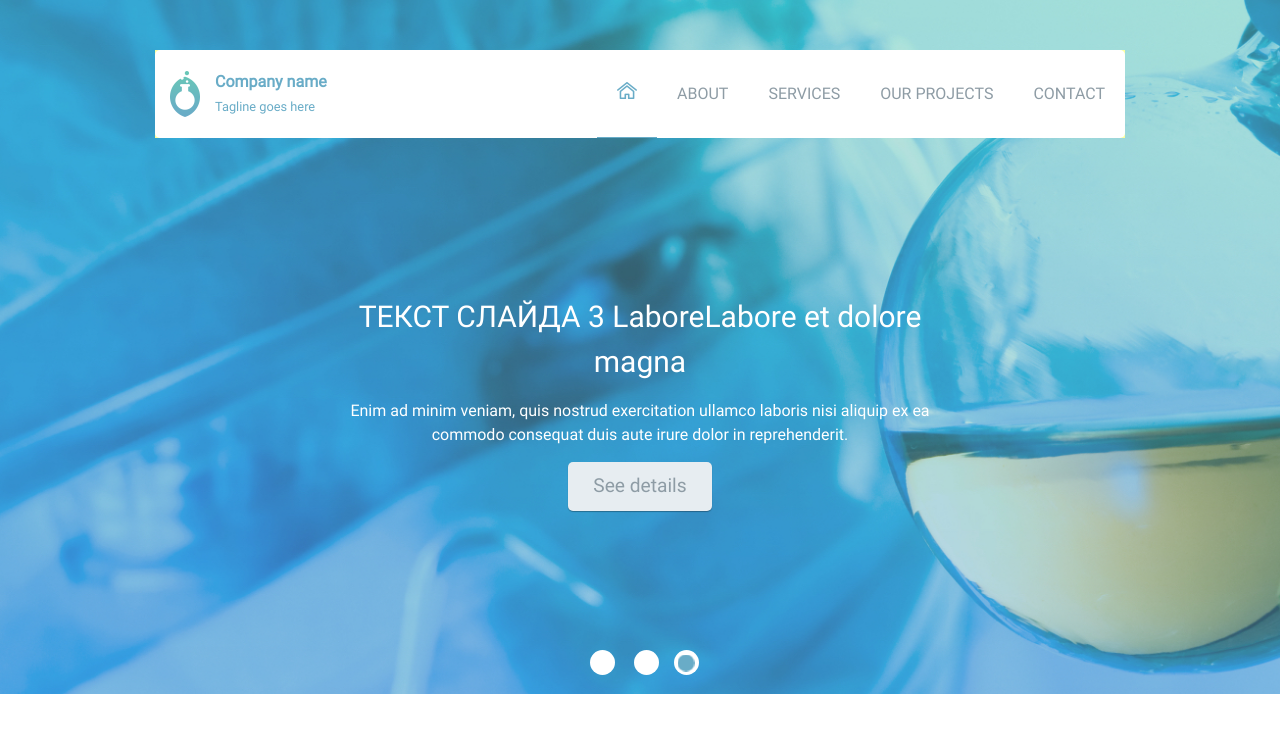
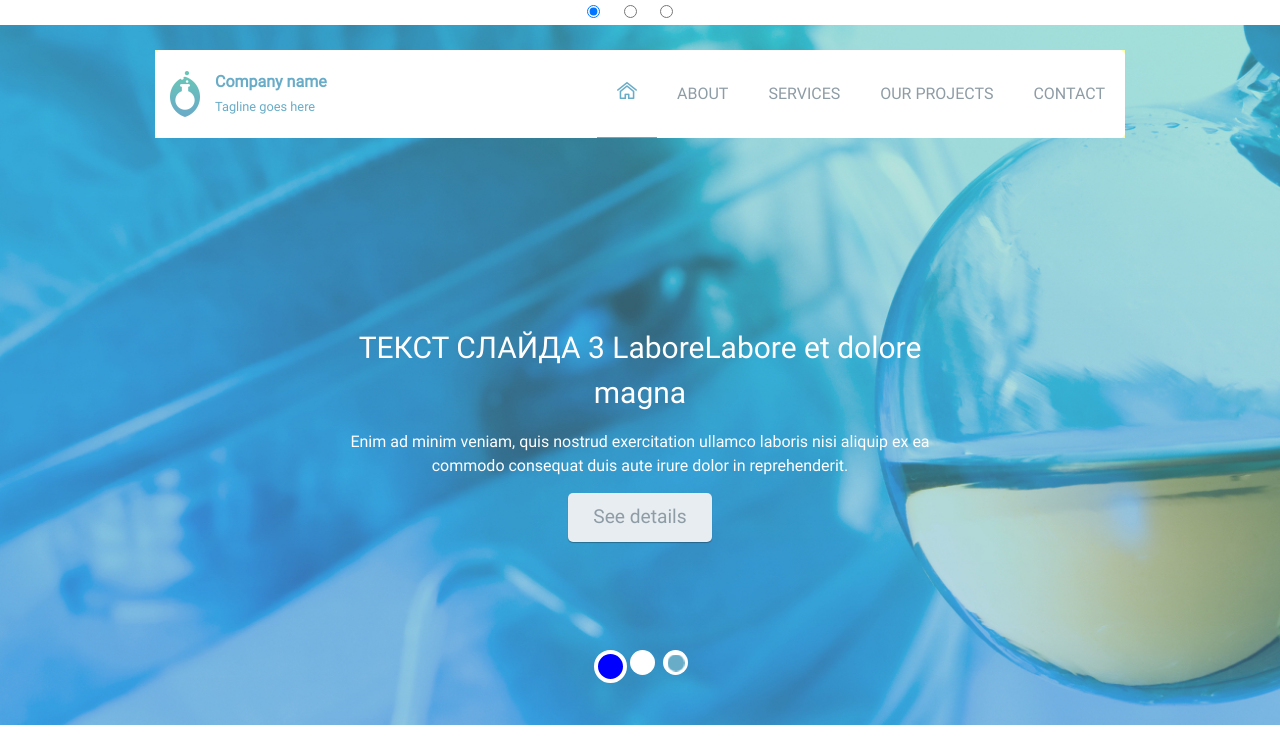
Before and after one commit to Vasilka69/web-beginning, a plain HTML site: page project/index.html in a window 1280 px wide. Shown: the top 747 px of the page. Drawn offline with Linux system fonts and the light colour scheme.

Commit message:
тест))

```diff
--- a/project/css/styles.css
+++ b/project/css/styles.css
@@ -177,14 +177,9 @@ address {
 
 .hero input {
     margin-right: 20px;
+    margin-top: 35px;
     /* display: none; */
     /* visibility: hidden; */
-    position: relative;
-    content: "asdssssssssssssssssssssssssss";
-    height: 10px;
-    width: 20px;
-    z-index: 9;
-    display: inline-block;
 }
 
 .hero input:last-child {
@@ -590,9 +585,12 @@ form select {
     }
 }
 
-.hero input:checked ~ label::after,
-.hero label::after ~ input:checked ~ label::after {
-    background-color: #fcff9f;
+/* .hero input:checked ~ label::after,
+.hero label::after ~ input:checked ~ label::after { */
+/* .hero input:checked + label::after { */
+.hero input:checked + label {
+    background-color: blue;
+    border: 4px white solid;
     animation: none;
     /* opacity: 0;
     visibility: hidden; */
--- a/project/index.html
+++ b/project/index.html
@@ -50,7 +50,12 @@
                 <div class="slider">
                     <!-- <div class="slides"> -->
                     <!-- ------ slide 1 ------ -->
-                    <input type="radio" name="point" id="slide1_control" />
+                    <input
+                        type="radio"
+                        name="point"
+                        id="slide1_control"
+                        checked
+                    />
                     <label for="slide1_control"></label>
                     <div class="slide" id="slide1">
                         <img src="./images/slider-1.jpg" alt="" />
```
